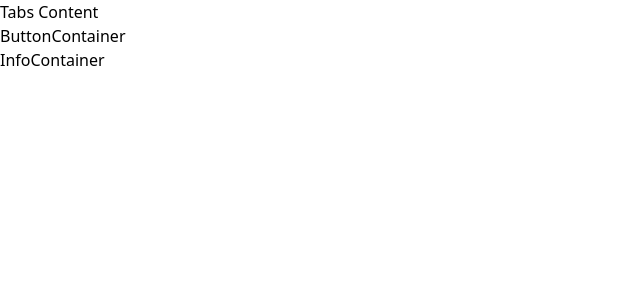
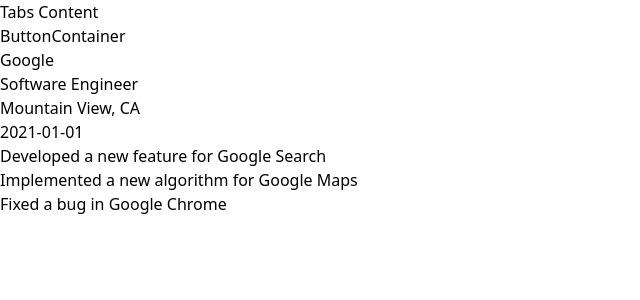
Before and after one commit to ajkacca457/code-snippet-tabs, a React (Vite) app: page / in a window 1280 px wide. Shown: the top 300 px of the page, without its empty margins (0-640 px from the left). Built offline with nearby package versions, Linux system fonts and the light colour scheme.

Commit message:
update info component

```diff
--- a/src/App.jsx
+++ b/src/App.jsx
@@ -1,13 +1,14 @@
 import ButtonContainer from './components/ButtonContainer';
 import InfoContainer from './components/InfoContainer';
+import { data as jobData } from './data';
 
 function App() {
 
   return (
     <div className='max-w-[1200px] bg-slate-300 p-8 mx-auto grid grid-cols-8 gap-x-[10px]'>
       <h1 className='col-span-full min-h-[50px] text-center'>Tabs Content</h1>
-      <ButtonContainer />
-      <InfoContainer />
+      <ButtonContainer {...jobData} />
+      <InfoContainer {...jobData} />
     </div>
   );
 }
--- a/src/components/InfoContainer.jsx
+++ b/src/components/InfoContainer.jsx
@@ -1,8 +1,19 @@
 import React from 'react';
 
-const InfoContainer = () => {
+const InfoContainer = (props) => {
+
+    const jobs = Object.values(props);
+
     return (
-        <div>InfoContainer</div>
+        <div className='col-span-6'>
+            <h4>{jobs[0].name}</h4>
+            <p>{jobs[0].jobtitle}</p>
+            <p>{jobs[0].location}</p>
+            <p>{jobs[0].date}</p>
+            {jobs[0].responsibilities.map((item, index) => {
+                return <p key={index}>{item}</p>;
+            })}
+        </div>
     );
 };
 
```
